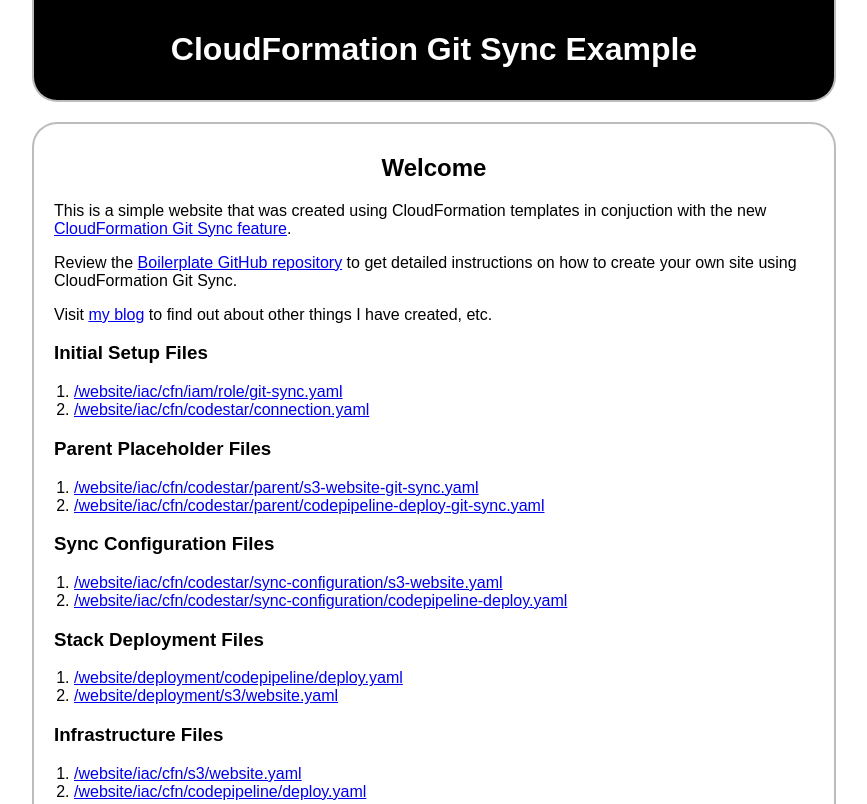
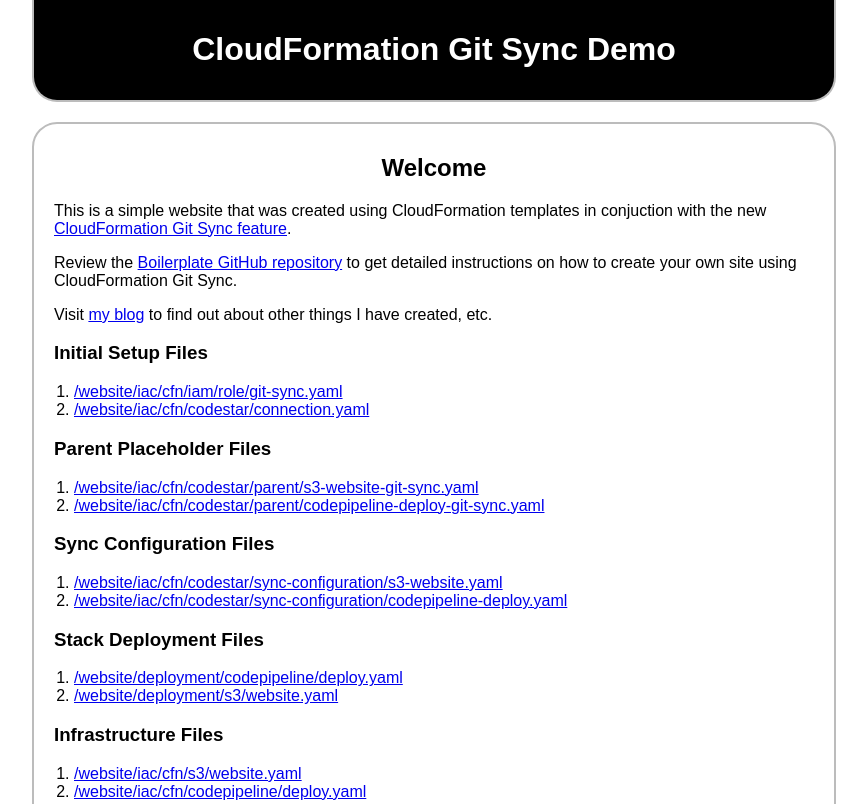
Before and after one commit to ngamradt/cfn-git-sync-demo, a plain HTML site: page index.html in a window 1280 px wide. Shown: the top 804 px of the page, without its empty margins (206-1073 px from the left). Drawn offline with Linux system fonts and the light colour scheme.

Commit message:
docs: Small Title Change (PIQ-44)

```diff
--- a/index.html
+++ b/index.html
@@ -5,11 +5,11 @@
   <meta charset="utf-8">
   <meta name="viewport" content="width=device-width, initial-scale=1">
 
-  <title>CloudFormation Git Sync Example</title>
+  <title>CloudFormation Git Sync Demo</title>
   <meta name="description" content="Simple example page.">
   <meta name="author" content="Neal Gamradt">
 
-  <meta property="og:title" content="CloudFormation Git Sync Example">
+  <meta property="og:title" content="CloudFormation Git Sync Demo">
   <meta property="og:type" content="website">
   <meta property="og:url" content="https://example.com">
   <meta property="og:description" content="Simple example page.">
@@ -125,7 +125,7 @@
   <div class="container">
     <header>
 
-      <h1>CloudFormation Git Sync Example</h1>
+      <h1>CloudFormation Git Sync Demo</h1>
 
     </header>
     <main>
```
